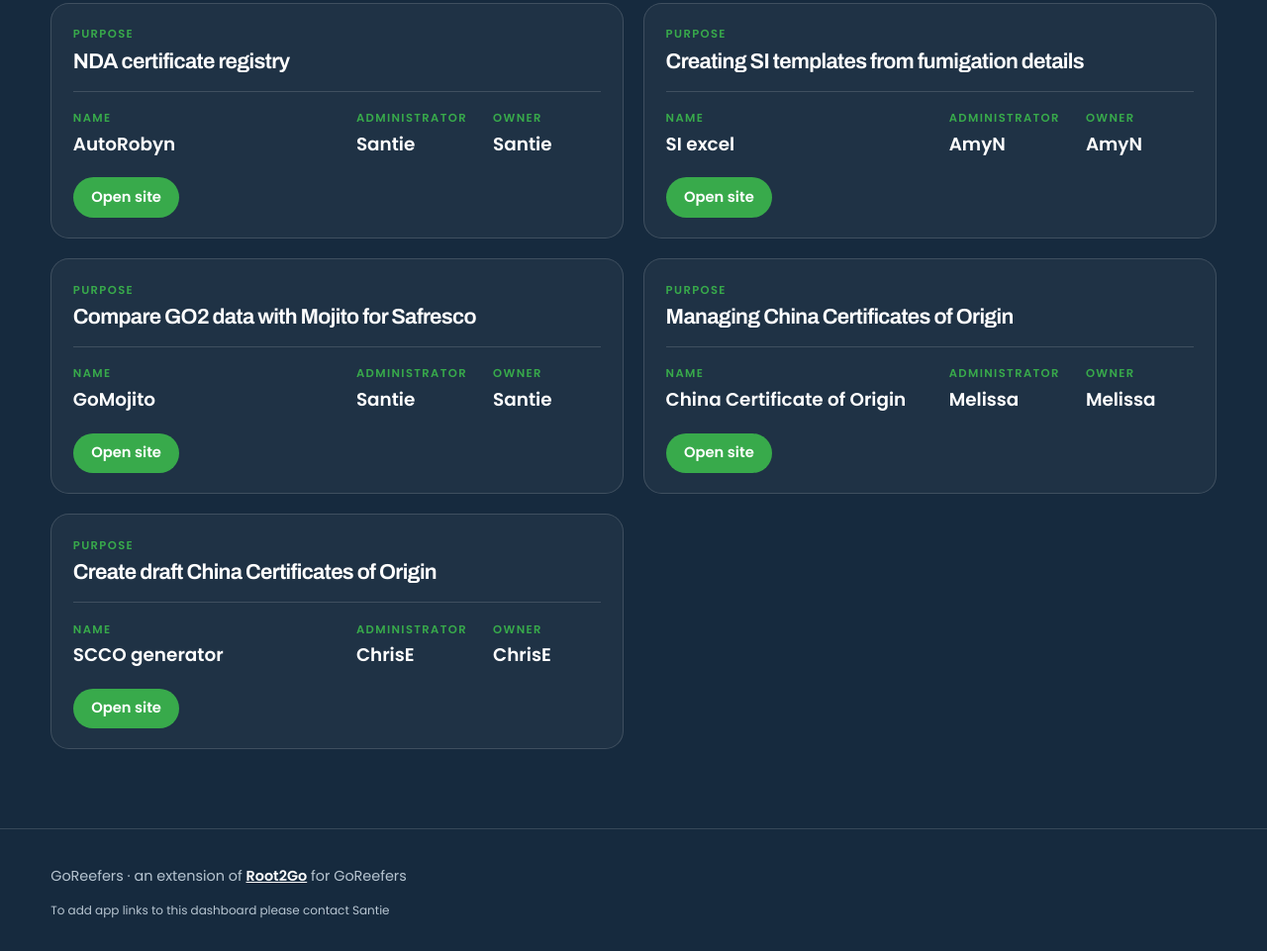
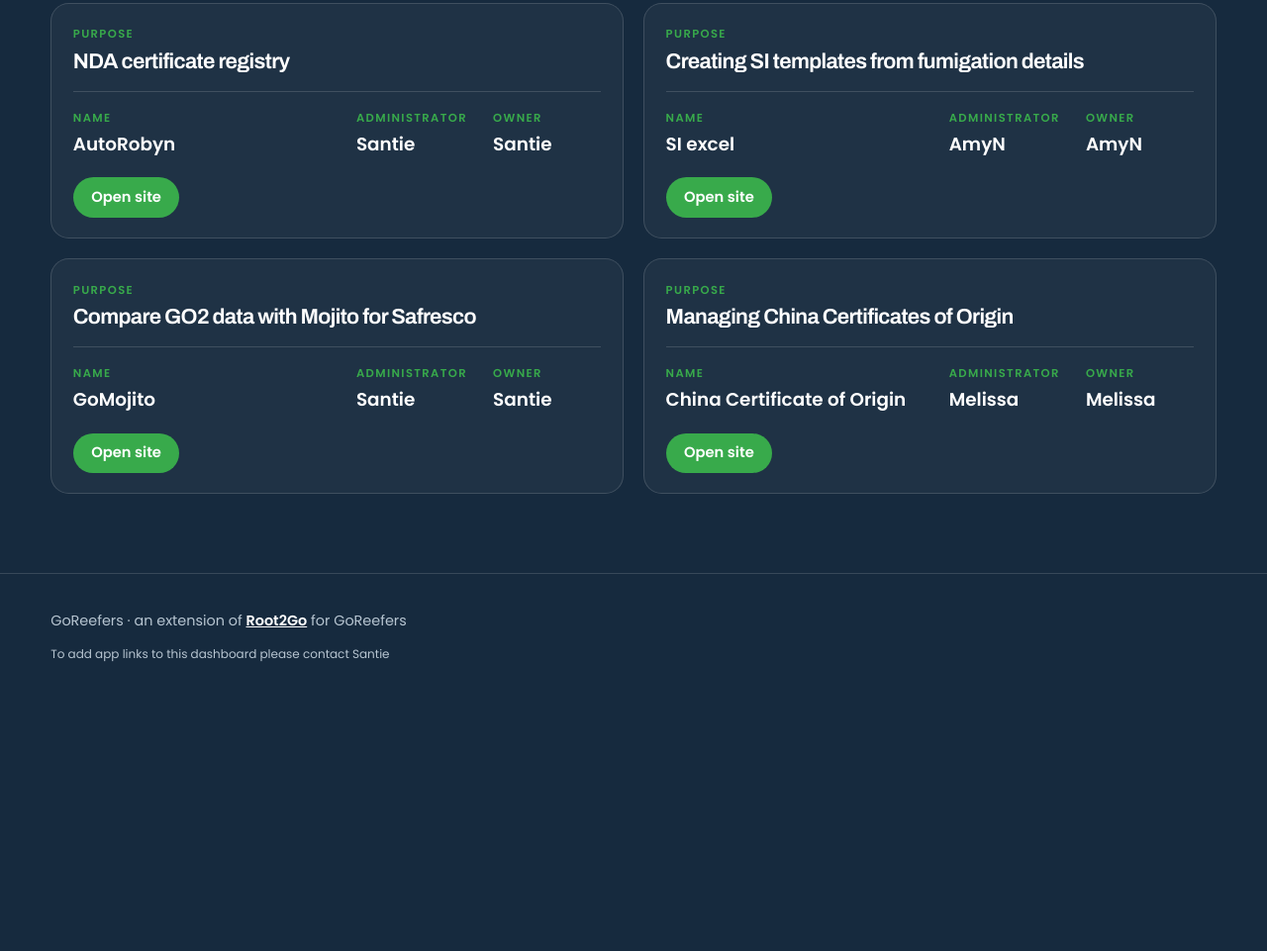
Before and after one commit to ZanieJ/GoNamibia2027, a plain HTML site: page index.html in a window 1280 px wide. Shown: the part 603-1564 px from the top of the page at 99% size. After the commit the page ends 1305 px from the top, so only its background shows below. Drawn offline with Linux system fonts and the light colour scheme.

Commit message:
Remove the SCCO generator app card.

```diff
--- a/index.html
+++ b/index.html
@@ -159,28 +159,6 @@
           <a class="button button--card" href="https://chinaspecialists.mvanz85.workers.dev/">Open site</a>
         </div>
       </article>
-
-      <article class="site-card">
-        <div class="moved-purpose">
-          <p class="meta__label">Purpose</p>
-          <p class="meta__value">Create draft China Certificates of Origin</p>
-        </div>
-        <div class="meta">
-          <div>
-            <p class="meta__label">Name</p>
-            <p class="meta__value fit-line">SCCO generator</p>
-          </div>
-          <div>
-            <p class="meta__label">Administrator</p>
-            <p class="meta__value fit-line">ChrisE</p>
-          </div>
-          <div>
-            <p class="meta__label">Owner</p>
-            <p class="meta__value fit-line">ChrisE</p>
-          </div>
-          <a class="button button--card" href="https://adaptable-insight-dashboard-main.vercel.app/">Open site</a>
-        </div>
-      </article>
     </section>
   </main>
 
```
